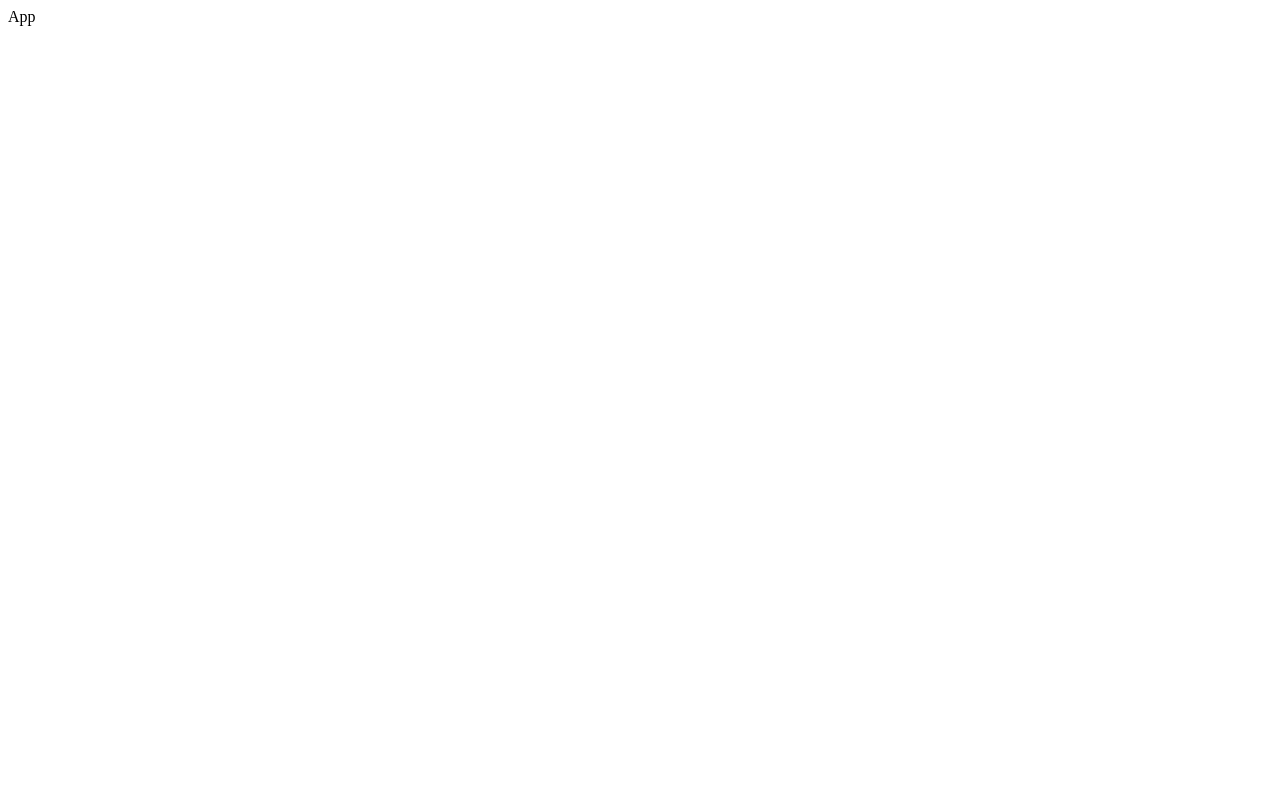
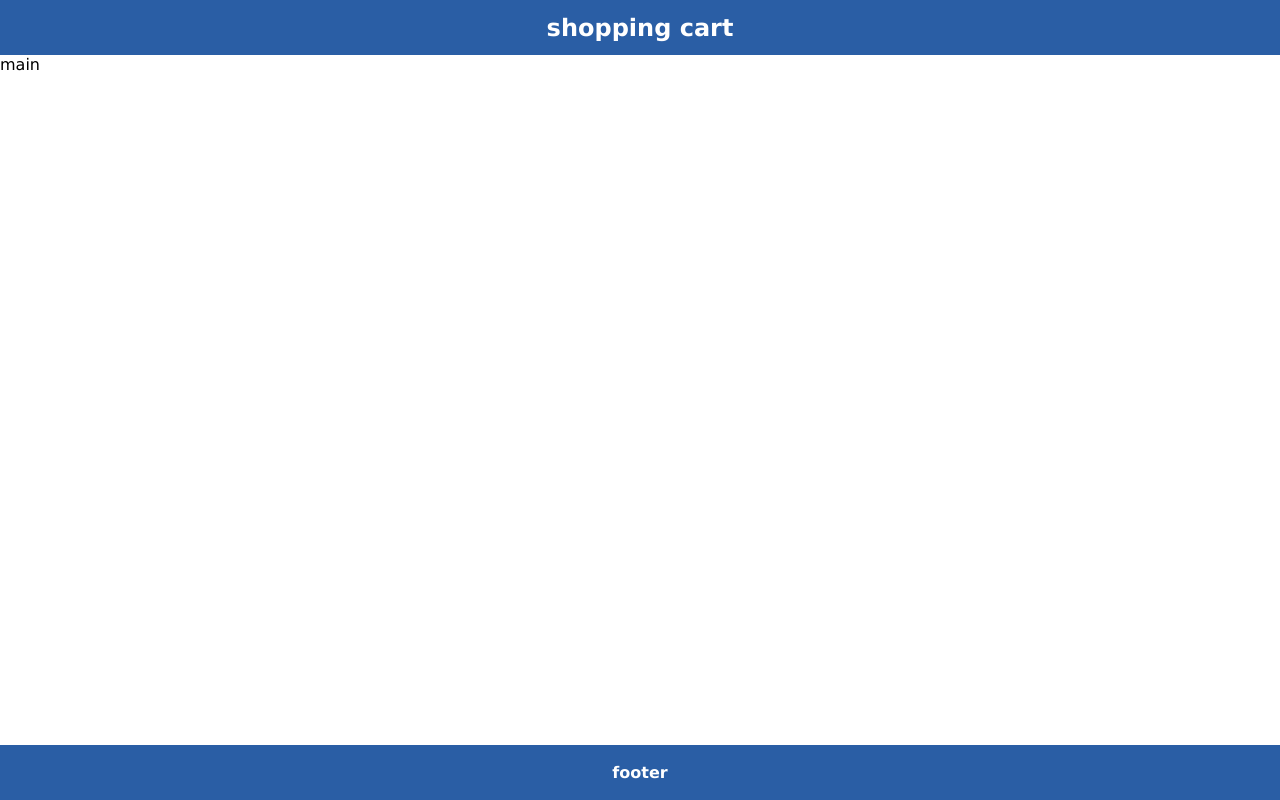
Before and after one commit to faizaharb/shopping-cart, a React (Create React App) app in the folder client/: page / in a window 1280 px wide. Built offline with nearby package versions, Linux system fonts and the light colour scheme.

Commit message:
header component

```diff
--- a/client/gulpfile.js
+++ b/client/gulpfile.js
@@ -3,5 +3,5 @@
 const sass = gulpSass(require("sass"));
 
 gulp.task("sass", async function () {
-  gulp.src("src/*.scss").pipe(sass()).pipe(gulp.dest("src/css"));
+  gulp.src("src/Components/**/*.scss").pipe(sass()).pipe(gulp.dest("src/css"));
 });
--- a/client/src/App.js
+++ b/client/src/App.js
@@ -1,5 +1,16 @@
 import React from "react";
+import Header from "./Components/Header/Header";
 
 export default function App() {
-  return <div>App</div>;
+  return (
+    <>
+      <div className="layOut">
+        <Header />
+        <main>main</main>
+        <footer>
+          <h4>footer</h4>
+        </footer>
+      </div>
+    </>
+  );
 }
--- /dev/null
+++ b/client/src/Components/Header/Header.js
@@ -0,0 +1,10 @@
+import React from "react";
+import "../../css/Header/Header.css";
+
+export default function Header() {
+  return (
+    <header>
+      <h2>shopping cart</h2>
+    </header>
+  );
+}
--- /dev/null
+++ b/client/src/Components/Header/Header.scss
@@ -0,0 +1,8 @@
+header {
+  grid-area: header;
+  background: #2a5ea5;
+  color: #fff;
+  display: flex;
+  justify-content: center;
+  align-items: center;
+}
--- /dev/null
+++ b/client/src/css/Header/Header.css
@@ -0,0 +1,8 @@
+header {
+  grid-area: header;
+  background: #2a5ea5;
+  color: #fff;
+  display: flex;
+  justify-content: center;
+  align-items: center;
+}
--- /dev/null
+++ b/client/src/index.css
@@ -0,0 +1,32 @@
+* {
+  margin: 0;
+  padding: 0;
+  box-sizing: border-box;
+  font-family: Verdana, Geneva, Tahoma, sans-serif;
+}
+
+#root {
+  height: 100vh;
+}
+
+.layOut {
+  display: grid;
+  grid-template-areas: "header""main""footer";
+  height: 100%;
+  grid-template-rows: 55px 1fr 55px;
+}
+
+
+
+main {
+  grid-area: main;
+}
+
+footer {
+  grid-area: footer;
+  background: #2a5ea5;
+  color: #fff;
+  display: flex;
+  justify-content: center;
+  align-items: center;
+}
--- a/client/src/index.js
+++ b/client/src/index.js
@@ -1,5 +1,6 @@
 import React from "react";
 import ReactDom from "react-dom";
+import './index.css';
 import App from "./App";
 
 ReactDom.render(<App />, document.getElementById("root"));
```
